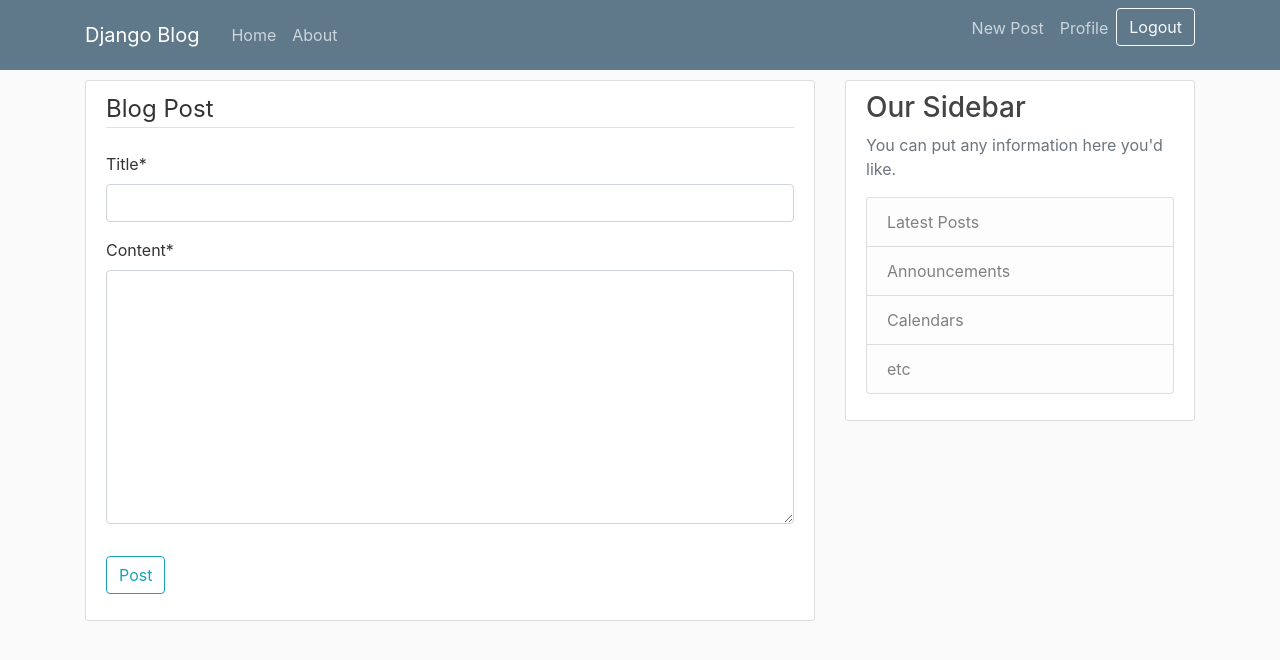
After one commit to Homerism/django-web-template, a Django app: page /post/new/ in a window 1280 px wide. The commit adds this page. Shown: the top 660 px of the page. Run offline with Django 5.2, Linux system fonts and the light colour scheme; a user stored in the database is signed in; some libraries are stand-ins or nearby versions.

Commit message:
Fifth Commit

```diff
--- a/blog/models.py
+++ b/blog/models.py
@@ -1,6 +1,7 @@
 from django.db import models
 from django.utils import timezone
 from django.contrib.auth.models import User
+from django.urls import reverse
 
 # Create your models here.
 
@@ -10,6 +11,8 @@ class Post(models.Model):
     date_posted = models.DateTimeField(default=timezone.now)
     author = models.ForeignKey(User, on_delete=models.CASCADE)
 
+    def __str__(self):
+        return self.title
 
-def __str__(self):
-    return self.title
+    def get_absolute_url(self):
+        return reverse('post-detail', kwargs={'pk': self.pk})
--- a/blog/templates/blog/base.html
+++ b/blog/templates/blog/base.html
@@ -31,6 +31,7 @@
         <div class="navbar-nav">
             {% if user.is_authenticated %}
 
+            <a class="nav-item nav-link" href="{% url 'post-create' %}">New Post</a>
             <a class="nav-item nav-link" href="{% url 'profile' %}">Profile</a>
 
             <form action="{% url 'logout' %}" method="post">
--- a/blog/templates/blog/home.html
+++ b/blog/templates/blog/home.html
@@ -12,7 +12,7 @@
         <a class="mr-2" href="#">{{ post.author }}</a>
         <small class="text-muted">{{ post.date_posted|date:"F d, Y" }}</small>
         </div>
-        <h2><a class="article-title" href="#">{{ post.title }}</a></h2>
+        <h2><a class="article-title" href="{% url 'post-detail' post.id %}">{{ post.title }}</a></h2>
         <p class="article-content">{{ post.content }}</p>
     </div>
 </article>
--- /dev/null
+++ b/blog/templates/blog/post_form.html
@@ -0,0 +1,17 @@
+
+{% extends "blog/base.html" %}
+{% load crispy_forms_tags %}
+{% block content %}
+        <div class="content-section">
+            <form method="POST">
+                {% csrf_token %}
+                <fieldset class ="form-group">
+                    <legend class="border-bottom mb-4"> Blog Post</legend>
+                    {{ form|crispy }}
+                </fieldset>
+                <div class="form-group">
+                <button class="btn btn-outline-info" type="submit">Post</button>
+                </div>
+            </form>
+        </div>
+{% endblock content %}
--- a/blog/urls.py
+++ b/blog/urls.py
@@ -1,7 +1,12 @@
 from django.urls import path
+from .views import PostListView, PostDetailView, PostCreatelView, PostUpdatelView, PostDeleteView
 from .import views
 
 urlpatterns = [
-    path('', views.home, name='blog-home'),
+    path('', PostListView.as_view(), name='blog-home'),
+    path('post/<int:pk>/', PostDetailView.as_view(), name='post-detail'),
+    path('post/new/', PostCreatelView.as_view(), name='post-create'),
+    path('post/<int:pk>/update', PostUpdatelView.as_view(), name='post-update'),
+    path('post/<int:pk>/delete', PostDeleteView.as_view(), name='post-delete'),
     path('about/', views.about, name='blog-about')
 ]
--- a/blog/views.py
+++ b/blog/views.py
@@ -1,4 +1,6 @@
 from django.shortcuts import render
+from django.contrib.auth.mixins import LoginRequiredMixin, UserPassesTestMixin
+from django.views.generic import ListView, DetailView, CreateView, UpdateView, DeleteView
 from .models import Post
 
 # Create your views here.
@@ -11,3 +13,44 @@ def home(request):
 
 def about(request):
     return render(request, 'blog/about.html', {'title': 'About'})
+
+class PostListView(ListView):
+    model = Post
+    template_name = 'blog/home.html'
+    context_object_name = 'posts'
+    ordering = ['-date_posted']
+
+class PostDetailView(DetailView):
+    model = Post
+
+class PostCreatelView(LoginRequiredMixin, CreateView):
+    model = Post
+    fields = ['title', 'content']
+
+    def form_valid(self, form):
+        form.instance.author = self.request.user
+        return super().form_valid(form)
+
+class PostUpdatelView(LoginRequiredMixin, UserPassesTestMixin, UpdateView):
+    model = Post
+    fields = ['title', 'content']
+
+    def form_valid(self, form):
+        form.instance.author = self.request.user
+        return super().form_valid(form)
+
+    def test_func(self):
+        post = self.get_object()
+        if self.request.user == post.author:
+            return True
+        return False
+
+class PostDeleteView(LoginRequiredMixin, UserPassesTestMixin, DeleteView):
+    model = Post
+    success_url = '/'
+
+    def test_func(self):
+        post = self.get_object()
+        if self.request.user == post.author:
+            return True
+        return False
```
Also changed, not shown: blog/templates/blog/post_confirm_delete.html (added, +17 -0 lines), blog/templates/blog/post_detail.html (added, +25 -0 lines), db.sqlite3.
